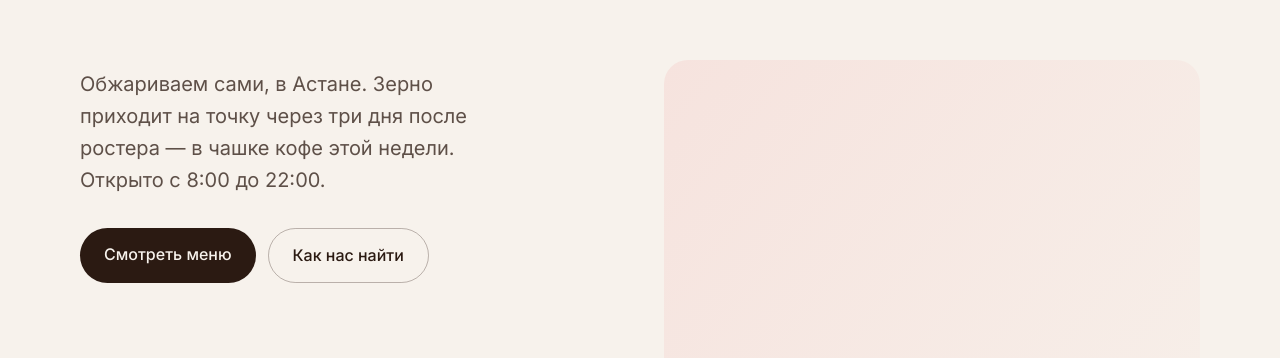
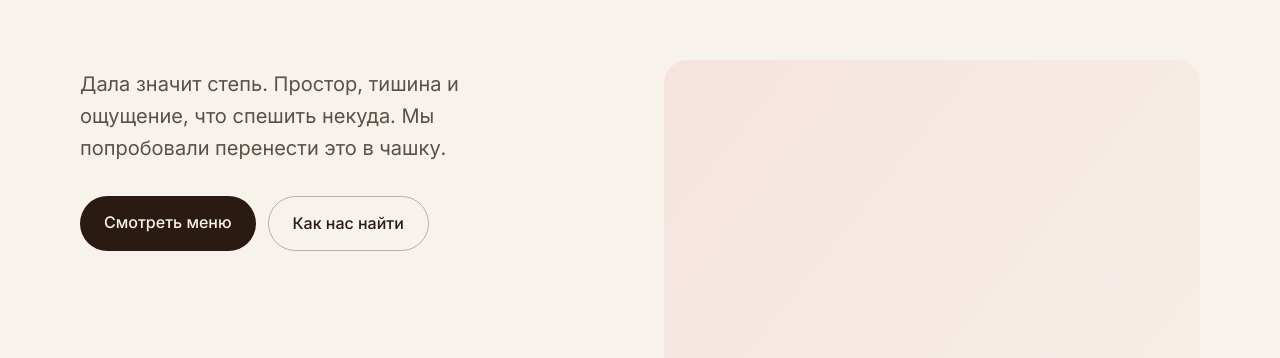
Before and after one commit to sakhmedi/coffee-shop, a website built with Vite: page index.html in a window 1280 px wide. Shown: the part 260-618 px from the top of the page. Built offline with nearby package versions, Linux system fonts and the light colour scheme; files whose address does not match are found by name; a web font is replaced by a local one.

Commit message:
docs: rewrite hero subtitle in both locales

```diff
--- a/index.html
+++ b/index.html
@@ -286,8 +286,8 @@
                в первый экран. Прижатие к низу фото уводило CTA за фолд. -->
           <div class="lg:col-span-5 lg:pt-2">
             <p data-i18n="hero.subtitle" class="measure text-lead text-espresso/75">
-              Обжариваем сами, в Астане. Зерно приходит на точку через три дня после
-              ростера — в чашке кофе этой недели. Открыто с 8:00 до 22:00.
+              Дала значит степь. Простор, тишина и ощущение, что спешить некуда.
+              Мы попробовали перенести это в чашку.
             </p>
 
             <div class="mt-8 flex flex-wrap gap-3">
--- a/src/data/locale.js
+++ b/src/data/locale.js
@@ -77,8 +77,8 @@ export const locale = {
     hero: {
       title: 'Кофе в центре степи',
       subtitle:
-        'Обжариваем сами, в Астане. Зерно приходит на точку через три дня ' +
-        'после ростера — в чашке кофе этой недели. Открыто с 8:00 до 22:00.',
+        'Дала значит степь. Простор, тишина и ощущение, что спешить некуда. ' +
+        'Мы попробовали перенести это в чашку.',
       ctaMenu: 'Смотреть меню',
       ctaFind: 'Как нас найти',
       imageAlt: 'Стакан кофе на деревянной стойке',
@@ -218,10 +218,13 @@ export const locale = {
     },
     hero: {
       title: 'Дала ортасындағы кофе',
+      // Не перевод русского подзаголовка, а та же мысль, сказанная заново.
+      // Первое предложение русской версии («Дала значит степь») по-казахски
+      // объясняет очевидное: «дала» и есть степь. Поэтому его здесь нет
+      // вовсе, вместо объяснения сразу образ. «Кесе» взято не случайно,
+      // этим же словом описан кофе в about.p1.
       subtitle:
-        'Астанада өзіміз қуырамыз. Дән ростерден кейін үш күнде нүктеге ' +
-        'жетеді — кесеге осы аптаның кофесі құйылады. ' +
-        '8:00\u2060-\u2060ден 22:00\u2060-\u2060ге дейін ашық.',
+        'Далада уақыт асықпайды. Сол кеңдік пен тыныштықты кесеге құйып көрдік.',
       ctaMenu: 'Мәзірді қарау',
       ctaFind: 'Бізді қалай табуға болады',
       imageAlt: 'Ағаш сөреде тұрған кофе стақаны',
```
